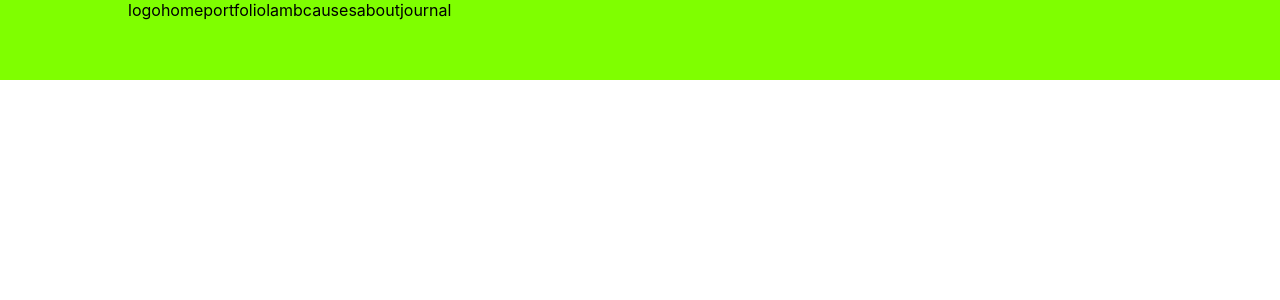
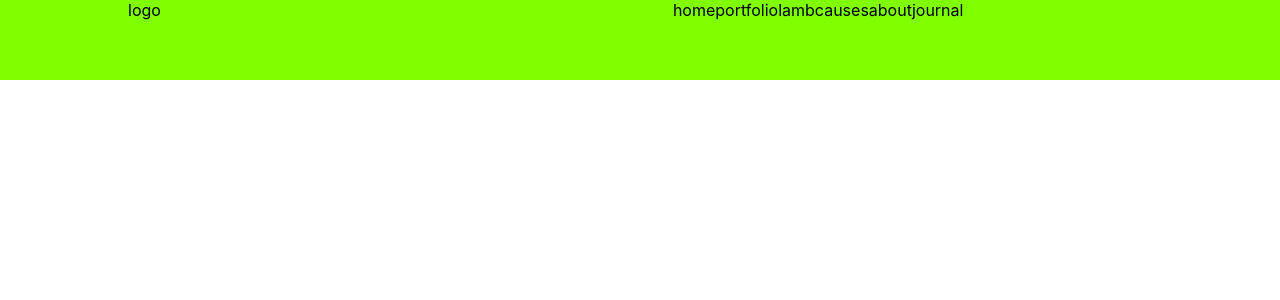
Before and after one commit to cyberstizz/charleslambjr, a React (Create React App) app: page / in a window 1280 px wide. Shown: the top 300 px of the page. Built offline with nearby package versions, Linux system fonts and the light colour scheme.

Commit message:
separated logo from navbar section

```diff
--- a/src/App.css
+++ b/src/App.css
@@ -57,4 +57,6 @@
 .navOptions{
   display: inline-flex;
   flex-direction: row;
+  margin-left: 40vw;
+
 }
```
